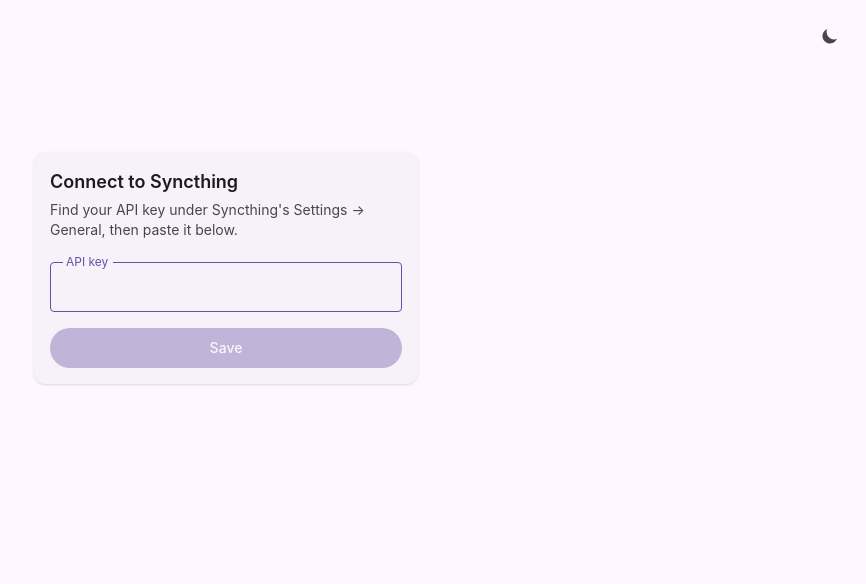
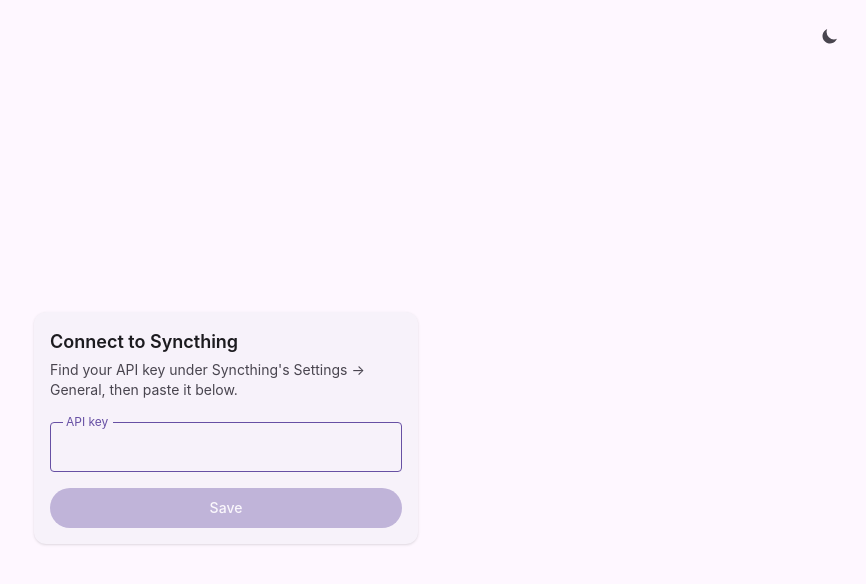
Before and after one commit to ArmandBernard/syncthing-custom-gui, a React (Vite) app: page / in a window 1280 px wide. Shown: the top 584 px of the page, without its empty margins (414-1280 px from the left). Built offline with nearby package versions, Linux system fonts and the light colour scheme.

Commit message:
center ApiKeyForm

```diff
--- a/src/components/ApiKeyForm.tsx
+++ b/src/components/ApiKeyForm.tsx
@@ -17,7 +17,8 @@
   }
 
   return (
-    <Card variant="elevated" className="mx-auto mt-24 w-full max-w-sm">
+    <div className="flex flex-1 flex-col items-center justify-center">
+      <Card variant="elevated" className="max-w-sm">
         <form onSubmit={handleSubmit} className="flex flex-col gap-4">
           <div>
             <h1 className="text-lg font-semibold text-on-surface">Connect to Syncthing</h1>
@@ -37,5 +38,6 @@
           </Button>
         </form>
       </Card>
+    </div>
   )
 }
```
Lines whose indentation alone changed are shown as unchanged.
